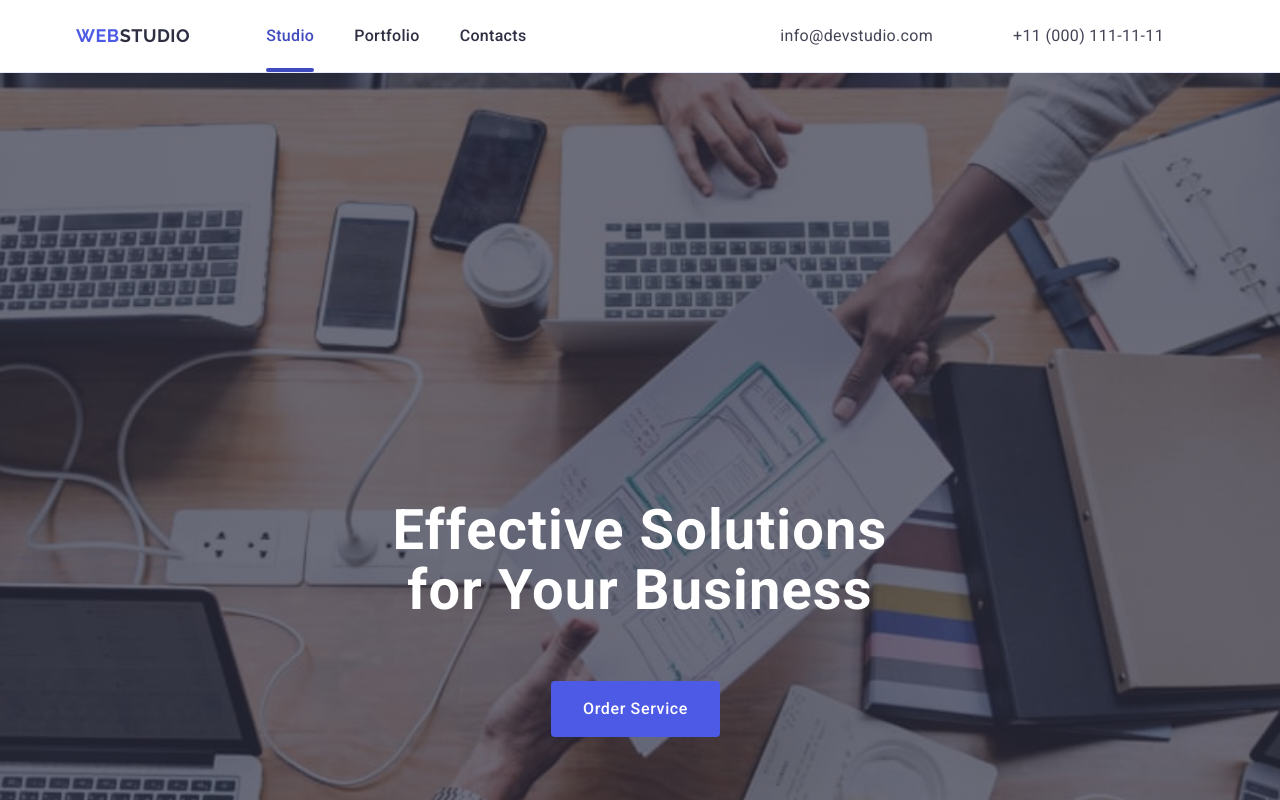
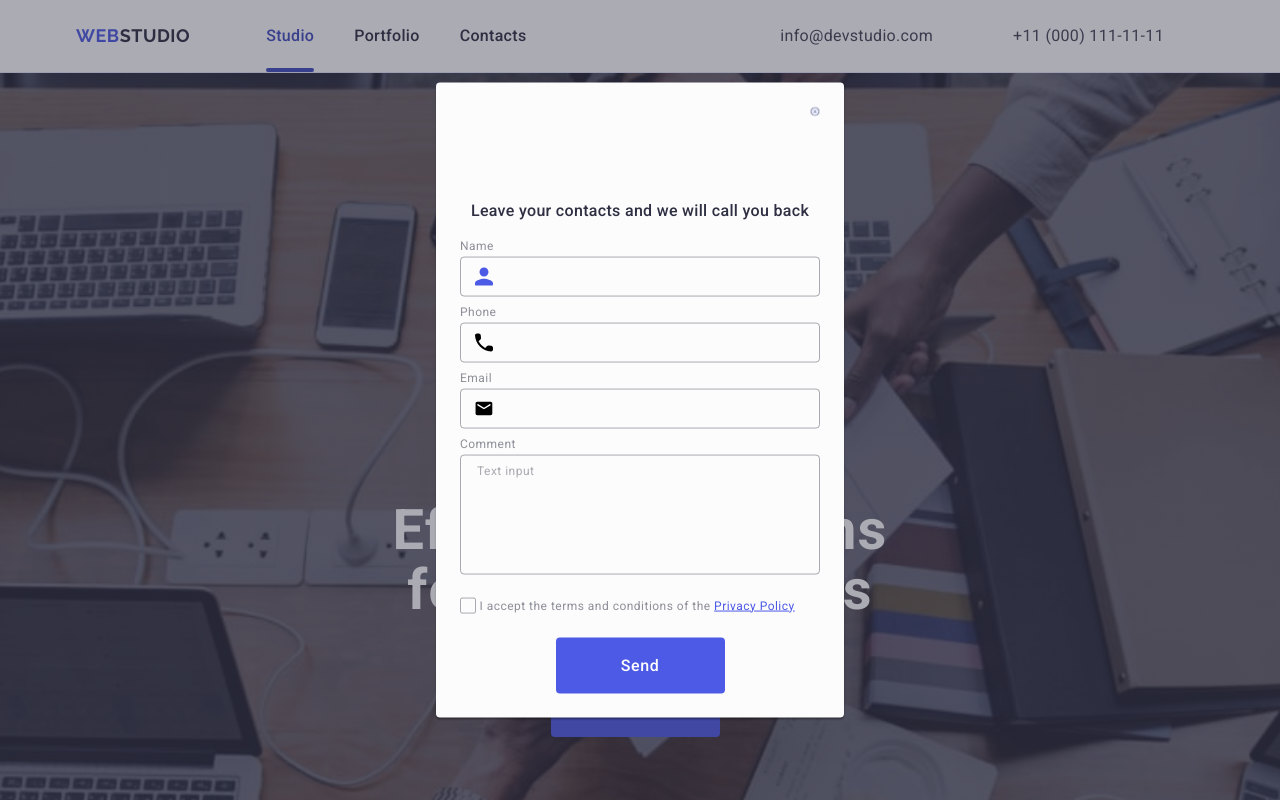
Before and after one commit to feliksletychevskyi/goit-markup-hw-05, a plain HTML site: page index.html in a window 1280 px wide. Shown: the top 800 px of the page. Drawn offline with nearby package versions, Linux system fonts and the light colour scheme.

Commit message:
change 3

```diff
--- a/css/styles.css
+++ b/css/styles.css
@@ -662,8 +662,7 @@ button {
     background-color: rgba(46, 47, 66, 0.4);
     opacity: 0;
     visibility: hidden;
-    transition: opacity 1000ms cubic-bezier(0.4, 0, 0.2, 1),
-    visibility 1000ms cubic-bezier(0.4, 0, 0.2, 1);
+    transition: opacity 250ms cubic-bezier(0.4, 0, 0.2, 1), visibility 250ms cubic-bezier(0.4, 0, 0.2, 1);
 }
 
 .backdrop.is-open {
@@ -673,6 +672,7 @@ button {
 
 .modal {
     position: absolute;
+    width: 408px;
     top: 50%;
     left: 50%;
     transform: translate(-50%, -50%);
@@ -680,7 +680,9 @@ button {
     min-height: 584px;
     background-color: #fcfcfc;
     border-radius: 4px;
-    padding: 24px;
+    padding: 72px 24px 24px 24px;
+    box-shadow: 0px 1px 1px rgba(0, 0, 0, 0.14), 0px 1px 3px rgba(0, 0, 0, 0.12), 0px 2px 1px rgba(0, 0, 0, 0.2);
+    transition: transform 250ms cubic-bezier(0.4, 0, 0.2, 1);
 }
 
 .modal-close-btn {
@@ -688,16 +690,26 @@ button {
     top: 24px;
     right: 24px;
     padding: 0;
-    background-color: transparent;
+    display: flex;
+    align-items: center;
+    justify-content: center;
+    background-color: #e7e9fc;
     line-height: 0;
-    border: none;
+    border: 1px solid rgba(0, 0, 0, 0.1);
+    border-radius: 50%;
     stroke: #E7E9FC;
-    transition: stroke 250ms cubic-bezier(0.4, 0, 0.2, 1);
+    transition: background-color 250ms cubic-bezier(0.4, 0, 0.2, 1), border 250ms cubic-bezier(0.4, 0, 0.2, 1);
 }
 
 .modal-close-btn:hover,
 .modal-close-btn:focus {
-    stroke: #d0d2e3;
+    border: none;
+    background-color: #404bbf;
+    fill: #ffffff;
+}
+
+.modal-close-icon {
+    transition: fill 250ms cubic-bezier(0.4, 0, 0.2, 1);
 }
 
 .form-description {
@@ -713,14 +725,14 @@ button {
 }
 
 .form-field-wrapper {
-    margin-top: 16px;
+    margin-bottom: 8px;
 }
 
 .form-field-label {
     display: block;
     font-weight: 400;
     font-size: 12px;
-    line-height: 1.16667;
+    line-height: 1.17;
     letter-spacing: 0.04em;
     color: #8e8f99;
     margin-bottom: 4px;
@@ -733,9 +745,10 @@ button {
 .form-input {
     width: 100%;
     height: 40px;
-    border: 1px solid #9D9FB1;
+    border: 1px solid rgba(46, 47, 66, 0.4);
     border-radius: 4px;
     background-color: transparent;
+    outline: transparent;
     transition: border-color 250ms cubic-bezier(0.4, 0, 0.2, 1);
     padding-left: 38px;
 }
@@ -747,15 +760,14 @@ button {
 
 .form-input-icon {
     position: absolute;
-    top: 48%;
+    top: 50%;
     left: 15px;
     transform: translateY(-50%);
-    stroke: #111111;
-    transition: stroke 250ms cubic-bezier(0.4, 0, 0.2, 1);
+    transition: fill 250ms cubic-bezier(0.4, 0, 0.2, 1);
 }
 
 .form-input:focus + .form-input-icon {
-    stroke: #4d5ae5;
+    fill: #4D5AE5;
 }
 
 .form-message {
@@ -765,6 +777,13 @@ button {
     border-radius: 4px;
     background-color: transparent;
     resize: none;
+    outline: transparent;
+    padding: 8px 16px;
+    font-size: 12px;
+    line-height: 1.17;
+    letter-spacing: 0.04em;
+    color: rgba(46, 47, 66, 0.4);
+    border: 1px solid rgba(46, 47, 66, 0.4);
     transition: border-color 250ms cubic-bezier(0.4, 0, 0.2, 1);
 }
 
@@ -779,6 +798,10 @@ button {
     color: rgba(46, 47, 66, 0.4);
 }
 
+.comment-wrapper {
+    margin-bottom: 16px;
+}
+
 .form-checkbox-wrapper {
     margin-bottom: 24px;
 }
@@ -791,8 +814,27 @@ button {
 
 .form-checkbox-label {
     font-size: 12px;
+    line-height: 1.17;
     letter-spacing: 0.04em;
     color: #8e8f99;
+}
+
+.new-checkbox {
+    width: 16px;
+    height: 16px;
+    border: 1px solid rgba(46, 47, 66, 0.4);
+    border-radius: 2px;
+    transition: background-color 250ms cubic-bezier(0.4, 0, 0.2, 1), border 250ms cubic-bezier(0.4, 0, 0.2, 1), fill 250ms cubic-bezier(0.4, 0, 0.2, 1);
+    display: inline-flex;
+    align-items: center;
+    justify-content: center;
+    fill: transparent;
+}
+
+.new-checkbox:checked {
+    background-color: #404bbf;
+    border: none;
+    fill: #F4F4FD;
 }
 
 .privacy-policy-link {
@@ -813,11 +855,12 @@ button {
     line-height: 1.5;
     letter-spacing: 0.04em;
     border: none;
+    cursor: pointer;
     border-radius: 4px;
     padding: 16px 32px;
     background-color: #4D5AE5;
     color: #ffffff;
-    transition: color 250ms linear, background-color 250ms linear;
+    transition: background-color 250ms cubic-bezier(0.4, 0, 0.2, 1);
 }
 
 .form-submit:hover,
--- a/index.html
+++ b/index.html
@@ -416,10 +416,10 @@
       </div>
     </footer>
     <!-- Backdrop -->
-    <div class="backdrop is-open visually-hidden">
-      <div class="modal visually-hidden">
+    <div class="backdrop is-open">
+      <div class="modal">
         <button class="modal-close-btn" type="button">
-          <svg width="24" height="24">
+          <svg class="modal-close-icon" width="8" height="8">
             <use href="./images/icons.svg#icon-close"></use>
           </svg>
         </button>
@@ -428,10 +428,10 @@
         </p>
         <form>
           <div class="form-field-wrapper">
-            <label class="form-field-label" for="user-first-name">Name</label>
+            <label class="form-field-label" for="user-name">Name</label>
             <div class="form-input-wrapper">
-              <input class="form-input" id="user-first-name" type="text" name="user-first-name" pattern="[a-zA-Zа-яА-ЯіІїЇєЄґҐʼ]+" required>
-              <svg class="form-input-icon" width="12" height="12">
+              <input class="form-input" id="user-name" type="text" name="user-name" pattern="[a-zA-Zа-яА-ЯіІїЇєЄґҐʼ]+" required>
+              <svg class="form-input-icon" width="18" height="24">
                 <use href="./images/icons.svg#icon-name"></use>
               </svg>
             </div>
@@ -440,7 +440,7 @@
             <label class="form-field-label" for="user-tel">Phone</label>
             <div class="form-input-wrapper">
               <input class="form-input" id="user-tel" type="tel" name="user-tel" pattern="[0-9]{3}-[0-9]{3}-[0-9]{2}-[0-9]{2}" required>
-              <svg class="form-input-icon" width="13" height="13">
+              <svg class="form-input-icon" width="18" height="24">
                 <use href="./images/icons.svg#icon-phone"></use>
               </svg>
             </div>
@@ -449,18 +449,23 @@
             <label class="form-field-label" for="user-email">Email</label>
             <div class="form-input-wrapper">
               <input class="form-input" id="user-email" type="email" name="user-email" required>
-              <svg class="form-input-icon" width="13" height="13">
+              <svg class="form-input-icon" width="18" height="24">
                 <use href="./images/icons.svg#icon-email"></use>
               </svg>
             </div>
           </div>
-          <div class="form-field-wrapper">
+          <div class="form-field-wrapper comment-wrapper">
             <label class="form-field-label" for="user-comment">Comment</label>
             <textarea class="form-message" name="user-comment" id="user-comment" required placeholder="Text input"></textarea>
           </div>
           <div class="form-checkbox-wrapper">
-            <input class="form-checkbox" id="privacy-policy" type="checkbox" name="privacy-policy" value="true" required>
-            <label class="form-checkbox-label" for="privacy-policy">
+            <input class="form-checkbox visually-hidden" id="user-privacy" type="checkbox" name="user-privacy" value="true" required>
+            <label class="form-checkbox-label" for="user-privacy">
+              <span class="new-checkbox">
+                <svg width="10" height="8">
+                  <use href="./images/icons.svg#icon-new-checkbox"></use>
+                </svg>
+              </span>
               I accept the terms and conditions of the
               <a class="privacy-policy-link" href="">
                 Privacy Policy
```
Also changed, not shown: images/icons.svg, images/new-checkbox.svg (added).
